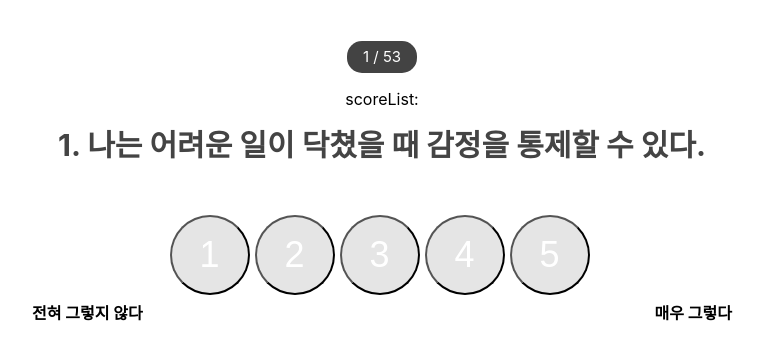
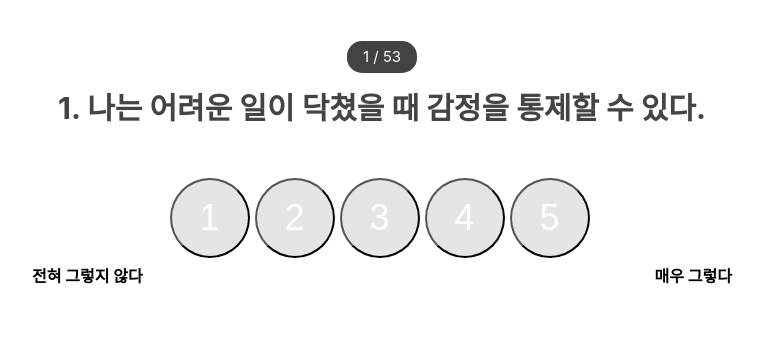
Before and after one commit to SuminLim/resilience-test, a React (Create React App) app: page /resilience-test/test in a window 1280 px wide. Shown: the top 360 px of the page, without its empty margins (258-1022 px from the left). Built offline with nearby package versions, Linux system fonts and the light colour scheme; what bind-decorator would draw is missing.

Commit message:
Chore: 개발과정에서의 UI 삭제

```diff
--- a/src/pages/Test.tsx
+++ b/src/pages/Test.tsx
@@ -75,6 +75,9 @@ class TestPage extends React.Component<TestPageProps, TestPageState> {
         isLoading: true,
       }),
       () => {
+        // TODO: debug 상황에서만 로깅하고, 필요시 별도의 현재까지 입력한 점수확인 UI 를 만든다.
+        console.log(this.state.scoreList);
+
         setTimeout(
           () => {
             if (this.state.step === TOTAL_QUESTION_COUNT) {
@@ -115,7 +118,7 @@ class TestPage extends React.Component<TestPageProps, TestPageState> {
   }
 
   render() {
-    const { step, scoreList, isLoading } = this.state;
+    const { step, isLoading } = this.state;
     return (
       <Wrapper>
         <Header>
@@ -129,7 +132,6 @@ class TestPage extends React.Component<TestPageProps, TestPageState> {
             <ButtonMove onClick={this.handleOnInitStep}>처음으로</ButtonMove>
           }
         </Header>
-        <p>scoreList: {scoreList}</p>
 
         <Question>{QUESTION[step]}</Question>
 
```
